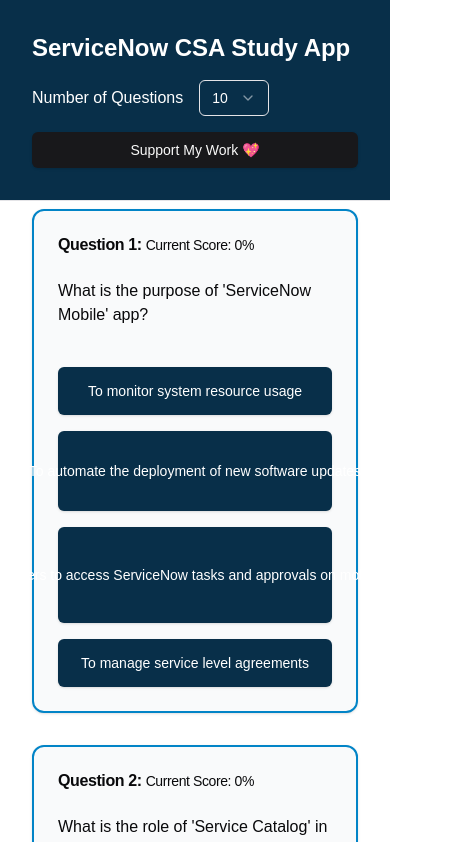
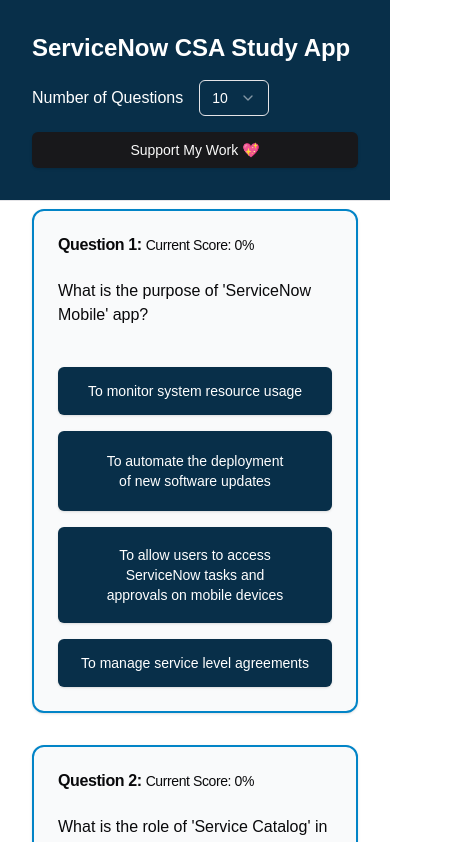
Before and after one commit to AzulaFire/csa-app, a Next.js app: page / in a window 390 px wide. Shown: the top 842 px of the page, 459 px wide, since content can reach past the window. Built offline with nearby package versions, Linux system fonts and the light colour scheme.

Commit message:
Removed mobile button rule

```diff
--- a/components/QuizCard.tsx
+++ b/components/QuizCard.tsx
@@ -111,7 +111,7 @@
             <Button
               variant='alternative'
               size='xl'
-              className={`${buttonClass} max-sm:${
+              className={`${buttonClass} ${
                 option?.length > 55
                   ? 'text-wrap h-24'
                   : option?.length > 40
```
